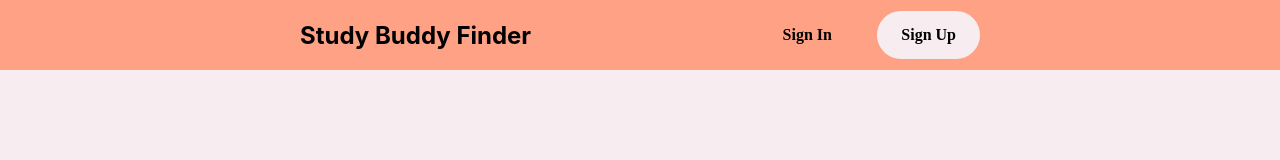
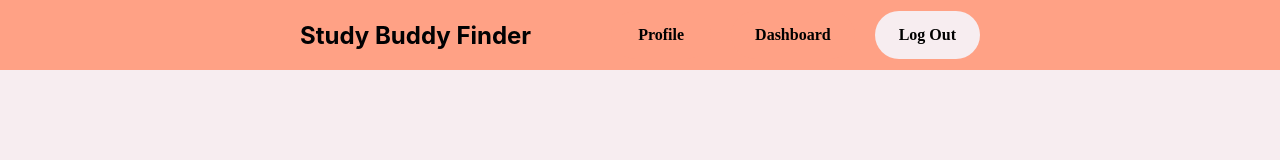
Before and after one commit to MinjaeKim9929/study-buddy-finder, a React (Create React App) app: page /sign-in in a window 1280 px wide. Shown: the top 160 px of the page. Built offline with nearby package versions, Linux system fonts and the light colour scheme; no server answers; sample sign-in values are in the browser's storage; a web font is replaced by a local one.

Commit message:
Add login session management. Improve UX.

```diff
--- a/src/App.tsx
+++ b/src/App.tsx
@@ -11,27 +11,59 @@ import CreateGroupPage from './pages/CreateGroup/CreateGroupPage';
 import GroupDetailsPage from './pages/GroupDetails/GroupDetailsPage';
 import NotFoundPage from './pages/NotFound/NotFoundPage';
 import Footer from './components/Footer/Footer';
+import ProtectedRoute from './components/ProtectedRoute';
+import { AuthProvider } from './config/AuthContext';
 
 import { Route, Routes } from 'react-router-dom';
 
 function App() {
 	return (
+		<AuthProvider>
 			<div className="App">
-			<Header isLoggedIn={false} />
+				<Header />
 				<div>
 					<Routes>
 						<Route path="/" element={<HomePage />} />
-					<Route path="/dashboard" element={<DashboardPage />} />
 						<Route path="/sign-in" element={<SignInPage />} />
 						<Route path="/sign-up" element={<SignUpPage />} />
-					<Route path="/profile" element={<ProfilePage />} />
-					<Route path="/create-group" element={<CreateGroupPage />} />
-					<Route path="/view-group/:id" element={<GroupDetailsPage />} />
+						<Route
+							path="/dashboard"
+							element={
+								<ProtectedRoute>
+									<DashboardPage />
+								</ProtectedRoute>
+							}
+						/>
+						<Route
+							path="/profile"
+							element={
+								<ProtectedRoute>
+									<ProfilePage />
+								</ProtectedRoute>
+							}
+						/>
+						<Route
+							path="/create-group"
+							element={
+								<ProtectedRoute>
+									<CreateGroupPage />
+								</ProtectedRoute>
+							}
+						/>
+						<Route
+							path="/view-group/:id"
+							element={
+								<ProtectedRoute>
+									<GroupDetailsPage />
+								</ProtectedRoute>
+							}
+						/>
 						<Route path="*" element={<NotFoundPage />} />
 					</Routes>
 				</div>
 				<Footer />
 			</div>
+		</AuthProvider>
 	);
 }
 
--- a/src/components/Forms/LoginForm/LoginForm.scss
+++ b/src/components/Forms/LoginForm/LoginForm.scss
@@ -55,6 +55,13 @@
 
 		form {
 			width: 100%;
+
+			.loginForm-error {
+				font-family: 'Pretendard';
+				color: #ffa185;
+				font-size: 0.9rem;
+				font-weight: 700;
+			}
 
 			label {
 				display: block;
--- a/src/components/Forms/LoginForm/LoginForm.tsx
+++ b/src/components/Forms/LoginForm/LoginForm.tsx
@@ -5,9 +5,10 @@ import Button from '../../Button/Button';
 
 interface LoginFormProps {
 	onSubmit: (email: string, password: string) => void;
+	error?: string;
 }
 
-function LoginForm({ onSubmit }: LoginFormProps) {
+function LoginForm({ onSubmit, error }: LoginFormProps) {
 	const [email, setEmail] = useState('');
 	const [password, setPassword] = useState('');
 
@@ -31,6 +32,11 @@ function LoginForm({ onSubmit }: LoginFormProps) {
 			</div>
 			<div className="loginForm-inputs">
 				<form onSubmit={handleSubmit}>
+					{error && (
+						<div className="loginForm-error" role="alert">
+							<p>{error}</p>
+						</div>
+					)}
 					<label htmlFor="email">
 						<input
 							type="email"
--- a/src/components/Forms/RegisterForm/RegisterForm.scss
+++ b/src/components/Forms/RegisterForm/RegisterForm.scss
@@ -25,6 +25,13 @@
 			flex-direction: column;
 			gap: 1rem;
 			align-items: center;
+
+			.registerForm-error {
+				font-family: 'Pretendard';
+				color: #ffa185;
+				font-size: 0.9rem;
+				font-weight: 700;
+			}
 
 			label {
 				display: block;
--- a/src/components/Forms/RegisterForm/RegisterForm.tsx
+++ b/src/components/Forms/RegisterForm/RegisterForm.tsx
@@ -81,8 +81,12 @@ function RegisterForm({ onSubmit }: RegisterFormProps) {
 				</p>
 			</div>
 			<div className="registerForm-inputs">
-				{errorMsg && <div className="error-message">{errorMsg}</div>}
 				<form onSubmit={handleRegistrationSubmit}>
+					{errorMsg && (
+						<div className="registerForm-error" role="alert">
+							<p>{errorMsg}</p>
+						</div>
+					)}
 					<label htmlFor="email">
 						<input
 							type="email"
--- a/src/components/Header/Header.tsx
+++ b/src/components/Header/Header.tsx
@@ -1,9 +1,22 @@
 import React from 'react';
-import { Link } from 'react-router-dom';
+import { Link, useNavigate } from 'react-router-dom';
 import Button from '../Button/Button';
 import './Header.scss';
+import { useAuth } from '../../config/AuthContext';
 
-function Header({ isLoggedIn }: { isLoggedIn: boolean }) {
+function Header() {
+	const { currentUser, logout } = useAuth();
+	const navigate = useNavigate();
+
+	const handleLogout = async () => {
+		try {
+			await logout();
+			navigate('/');
+		} catch (error) {
+			console.error('Failed to log out:', error);
+		}
+	};
+
 	return (
 		<header>
 			<nav className="navbar">
@@ -13,25 +26,30 @@ function Header({ isLoggedIn }: { isLoggedIn: boolean }) {
 					</a>
 				</div>
 				<div className="navbar-right">
-					{isLoggedIn ? (
+					{currentUser ? (
 						<>
 							<Link to="/profile">
 								<Button type="button" className="navbar-secondary-btn">
 									Profile
 								</Button>
 							</Link>
-							<Button type="button" className="navbar-primary-btn">
+							<Link to="/dashboard">
+								<Button type="button" className="navbar-secondary-btn">
+									Dashboard
+								</Button>
+							</Link>
+							<Button type="button" className="navbar-primary-btn" onClick={handleLogout}>
 								Log Out
 							</Button>
 						</>
 					) : (
 						<>
-							<Link to="sign-in">
+							<Link to="/sign-in">
 								<Button type="button" className="navbar-secondary-btn">
 									Sign In
 								</Button>
 							</Link>
-							<Link to="sign-up">
+							<Link to="/sign-up">
 								<Button type="button" className="navbar-primary-btn">
 									Sign Up
 								</Button>
--- /dev/null
+++ b/src/components/ProtectedRoute.tsx
@@ -0,0 +1,20 @@
+import { Navigate } from 'react-router-dom';
+import { useAuth } from '../config/AuthContext';
+
+interface ProtectedRouteProps {
+	children: React.ReactNode;
+}
+
+export default function ProtectedRoute({ children }: ProtectedRouteProps) {
+	const { currentUser, loading } = useAuth();
+
+	if (loading) {
+		return <div>Loading...</div>;
+	}
+
+	if (!currentUser) {
+		return <Navigate to="/" />;
+	}
+
+	return <>{children}</>;
+}
--- /dev/null
+++ b/src/config/AuthContext.tsx
@@ -0,0 +1,51 @@
+import { createContext, useContext, useEffect, useState, ReactNode } from 'react';
+import { User, signInWithEmailAndPassword, signOut, onAuthStateChanged } from 'firebase/auth';
+import { auth } from './firebaseConfig';
+
+interface AuthContextType {
+	currentUser: User | null;
+	login: (email: string, password: string) => Promise<void>;
+	logout: () => Promise<void>;
+	loading: boolean;
+}
+
+const AuthContext = createContext<AuthContextType | null>(null);
+
+export function useAuth() {
+	const context = useContext(AuthContext);
+	if (!context) {
+		throw new Error('useAuth must be used within an AuthProvider');
+	}
+	return context;
+}
+
+export function AuthProvider({ children }: { children: ReactNode }) {
+	const [currentUser, setCurrentUser] = useState<User | null>(null);
+	const [loading, setLoading] = useState(true);
+
+	useEffect(() => {
+		const unsubscribe = onAuthStateChanged(auth, (user) => {
+			setCurrentUser(user);
+			setLoading(false);
+		});
+
+		return unsubscribe;
+	}, []);
+
+	async function login(email: string, password: string) {
+		await signInWithEmailAndPassword(auth, email, password);
+	}
+
+	async function logout() {
+		await signOut(auth);
+	}
+
+	const value = {
+		currentUser,
+		login,
+		logout,
+		loading,
+	};
+
+	return <AuthContext.Provider value={value}>{!loading && children}</AuthContext.Provider>;
+}
--- a/src/pages/Signin/SignInPage.tsx
+++ b/src/pages/Signin/SignInPage.tsx
@@ -1,15 +1,27 @@
-import React from 'react';
+import React, { useState } from 'react';
+import { useNavigate } from 'react-router-dom';
 import LoginForm from '../../components/Forms/LoginForm/LoginForm';
+import { useAuth } from '../../config/AuthContext';
 import './SignInPage.scss';
 
 function SignInPage() {
-	const handleFormSubmit = (email: string, password: string) => {
-		console.log('User Input: ', { email, password });
+	const [error, setError] = useState('');
+	const { login } = useAuth();
+	const navigate = useNavigate();
+
+	const handleFormSubmit = async (email: string, password: string) => {
+		try {
+			setError('');
+			await login(email, password);
+			navigate('/dashboard');
+		} catch (err) {
+			setError('Failed to sign in. Please check your credentials.');
+		}
 	};
 
 	return (
 		<div className="signInPage">
-			<LoginForm onSubmit={handleFormSubmit} />
+			<LoginForm onSubmit={handleFormSubmit} error={error} />
 		</div>
 	);
 }
```
Lines whose indentation alone changed are shown as unchanged.
